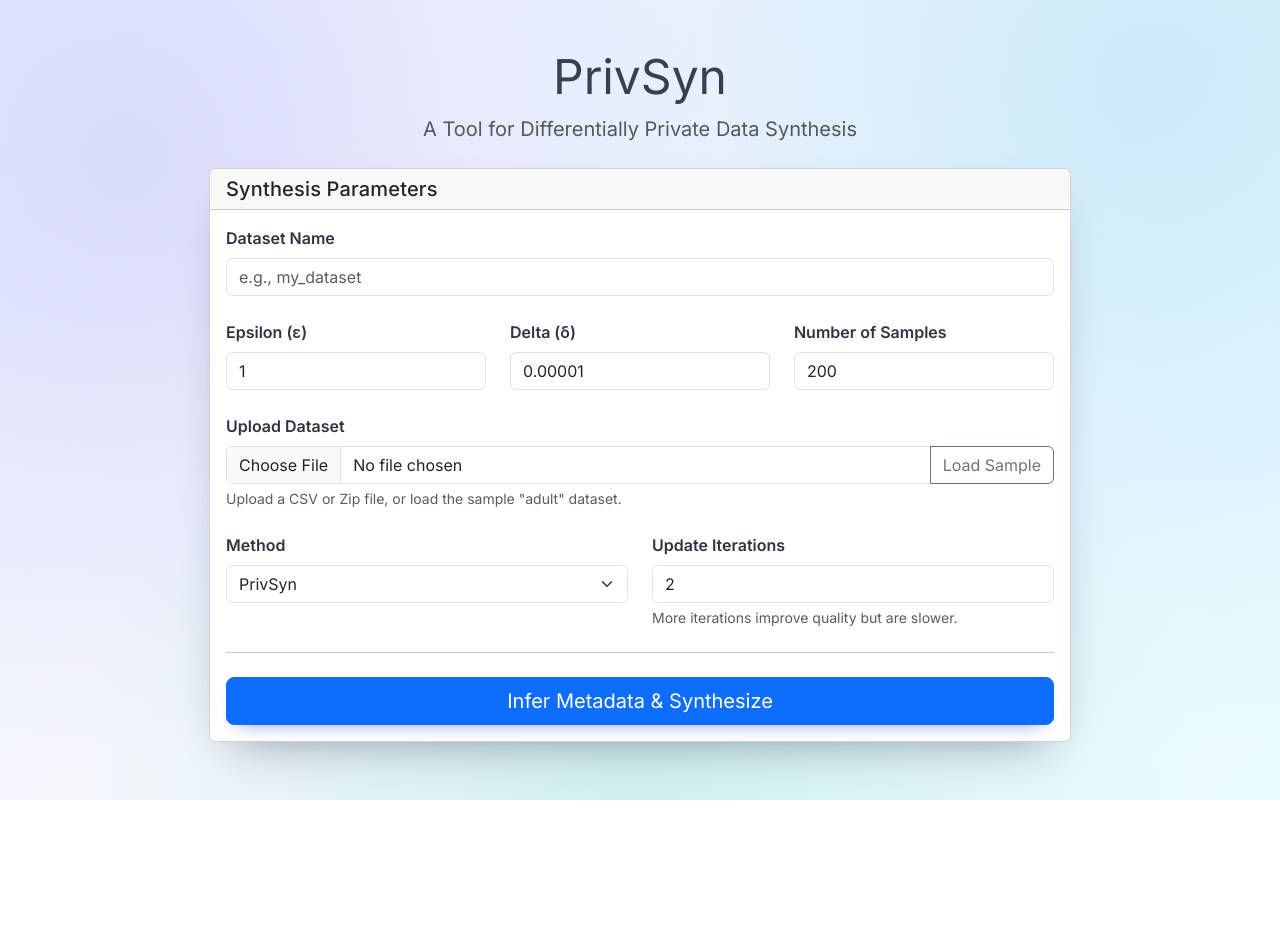
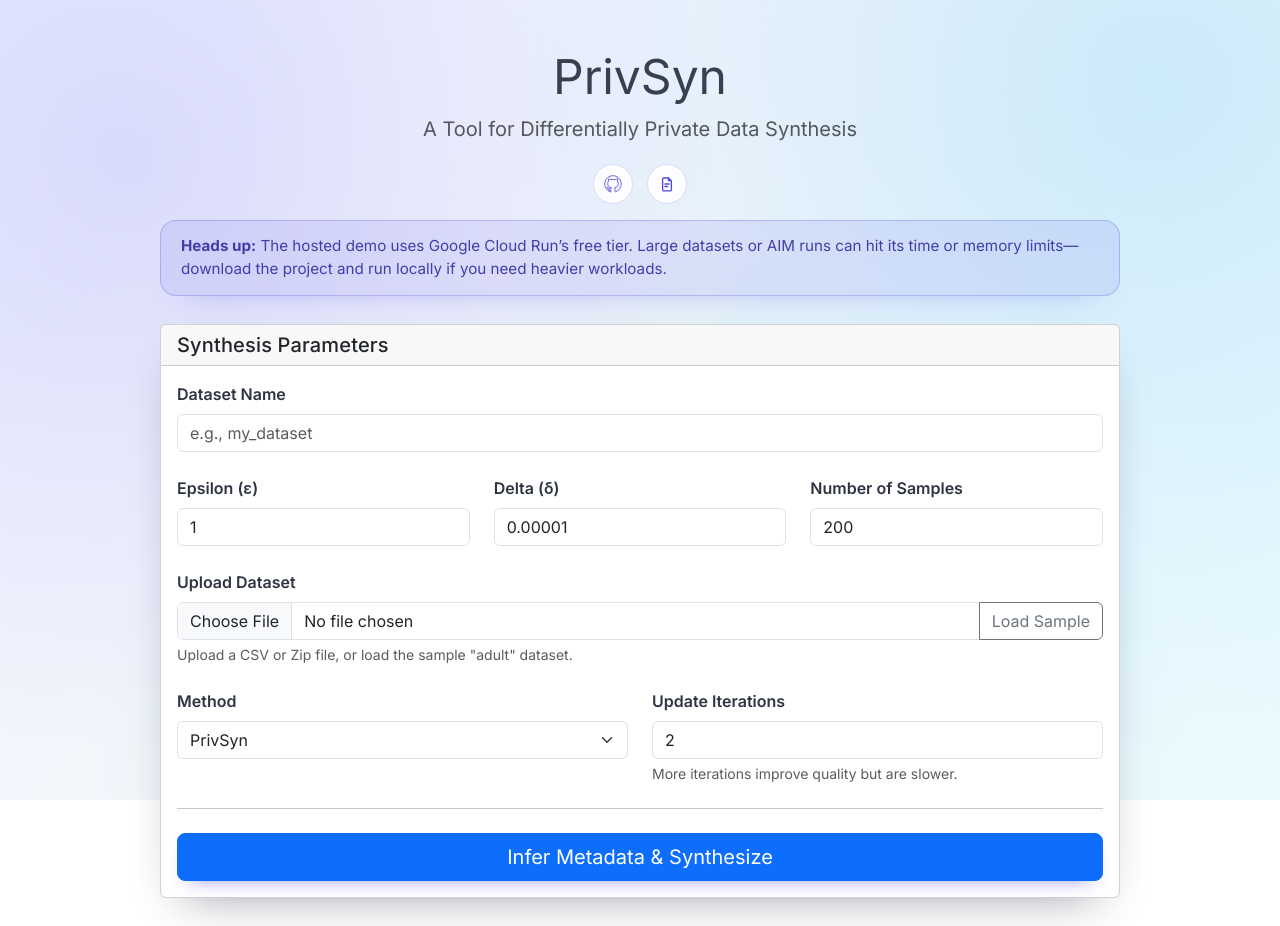
Before and after one commit to vvv214/privsyn-tabular, a React (Vite) app in the folder frontend/: page / in a window 1280 px wide. Before the commit the page ends 800 px from the top, so only its background shows below. Built offline with nearby package versions, Linux system fonts and the light colour scheme; no server answers.

Commit message:
open source this project and updated ui a bit

```diff
--- a/frontend/src/App.jsx
+++ b/frontend/src/App.jsx
@@ -184,7 +184,7 @@
       const response = await axios.post(`${API_URL}/confirm_synthesis`, data, {
         headers: { 'Content-Type': 'multipart/form-data' },
       });
-      const { message: msg, dataset_name: name, session_id: newSessionId } = response.data;
+      const { message: msg, session_id: newSessionId } = response.data;
       setMessage(msg);
       setSessionId(newSessionId);
       setIsEvaluating(false);
@@ -312,10 +312,70 @@
   return (
     <main className="app-container container-fluid">
       <div className="mx-auto" style={{ maxWidth: 960 }}>
-        <header className="text-center mb-4">
-          <h1 className="display-5">PrivSyn</h1>
-          <p className="lead text-muted">A Tool for Differentially Private Data Synthesis</p>
+        <header className="app-header text-center mb-4">
+          <div className="header-title">
+            <h1 className="display-5">PrivSyn</h1>
+            <p className="lead text-muted">A Tool for Differentially Private Data Synthesis</p>
+          </div>
+          <div className="external-links" role="navigation" aria-label="PrivSyn resources">
+            <a
+              className="external-link"
+              href="https://github.com/vvv214/privsyn-tabular"
+              target="_blank"
+              rel="noreferrer"
+              aria-label="View the project on GitHub"
+              title="GitHub"
+            >
+              <span className="visually-hidden">GitHub</span>
+              <svg viewBox="0 0 24 24" aria-hidden="true">
+                <path d="M12 2a10 10 0 0 0-3.16 19.48c.5.09.68-.22.68-.48v-1.68c-2.78.6-3.37-1.34-3.37-1.34-.46-1.15-1.12-1.46-1.12-1.46-.92-.63.07-.62.07-.62 1.02.07 1.56 1.06 1.56 1.06.9 1.54 2.36 1.1 2.94.84a2.13 2.13 0 0 1 .63-1.34c-2.22-.25-4.56-1.11-4.56-4.94A3.88 3.88 0 0 1 6.7 8.44a3.6 3.6 0 0 1 .1-2.64s.84-.27 2.75 1.02a9.53 9.53 0 0 1 5 0c1.9-1.29 2.75-1.02 2.75-1.02.37.93.38 1.99.03 2.93a3.87 3.87 0 0 1 1.03 2.68c0 3.84-2.34 4.68-4.57 4.93.36.31.69.92.69 1.86v2.76c0 .27.18.58.69.48A10 10 0 0 0 12 2" />
+              </svg>
+            </a>
+            <a
+              className="external-link"
+              href="https://docs.privsyn.com"
+              target="_blank"
+              rel="noreferrer"
+              aria-label="Open the documentation site"
+              title="Documentation"
+            >
+              <span className="visually-hidden">Documentation</span>
+              <svg viewBox="0 0 24 24" aria-hidden="true">
+                <path
+                  d="M8.25 4.75h5.5l3.5 3.5v10.5a1.5 1.5 0 0 1-1.5 1.5H8.25a1.5 1.5 0 0 1-1.5-1.5V6.25a1.5 1.5 0 0 1 1.5-1.5z"
+                  stroke="currentColor"
+                  strokeLinecap="round"
+                  strokeLinejoin="round"
+                  strokeWidth="1.6"
+                  fill="none"
+                />
+                <path
+                  d="M13.75 4.75v3.25h3.25"
+                  stroke="currentColor"
+                  strokeLinecap="round"
+                  strokeLinejoin="round"
+                  strokeWidth="1.6"
+                  fill="none"
+                />
+                <path
+                  d="M9.5 12h5" stroke="currentColor" strokeLinecap="round" strokeWidth="1.6" fill="none" />
+                <path
+                  d="M9.5 15h3.25"
+                  stroke="currentColor"
+                  strokeLinecap="round"
+                  strokeWidth="1.6"
+                  fill="none"
+                />
+              </svg>
+            </a>
+          </div>
         </header>
+
+        {currentPage !== 'result' && (
+          <section className="cloud-run-banner" role="note">
+            <strong>Heads up:</strong> The hosted demo uses Google Cloud Run’s free tier. Large datasets or AIM runs can hit its time or memory limits—download the project and run locally if you need heavier workloads.
+          </section>
+        )}
 
         {loading && <LoadingOverlay message={message} />}
         {message && !loading && <div className="alert alert-info">{message}</div>}
--- a/frontend/src/components/CategoricalEditor.jsx
+++ b/frontend/src/components/CategoricalEditor.jsx
@@ -57,8 +57,6 @@
     });
     return Array.from(selectedSet).filter((val) => availableCategories.includes(val));
   }, [custom, selected, availableCategories]);
-
-  const clearHelper = () => setHelperMessage(null);
 
   const handleAddCategory = () => {
     const trimmed = newCategory.trim();
--- a/frontend/src/index.css
+++ b/frontend/src/index.css
@@ -182,3 +182,62 @@
 .text-muted {
   color: var(--muted-text) !important;
 }
+
+.app-header .external-links {
+  display: flex;
+  justify-content: center;
+  align-items: center;
+  gap: 0.875rem;
+  margin-top: 1.25rem;
+}
+
+.external-links .external-link {
+  display: inline-flex;
+  align-items: center;
+  justify-content: center;
+  width: 2.5rem;
+  height: 2.5rem;
+  border-radius: 999px;
+  border: 1px solid rgba(79, 70, 229, 0.18);
+  background: rgba(255, 255, 255, 0.88);
+  color: var(--primary-color);
+  box-shadow: 0 16px 28px -24px rgba(79, 70, 229, 0.7);
+  transition:
+    transform 160ms ease,
+    box-shadow 160ms ease,
+    border-color 160ms ease,
+    color 160ms ease;
+}
+
+.external-links .external-link svg {
+  width: 20px;
+  height: 20px;
+  fill: none;
+  stroke: currentColor;
+}
+
+.external-links .external-link:hover,
+.external-links .external-link:focus-visible {
+  transform: translateY(-2px);
+  box-shadow: 0 26px 38px -24px rgba(79, 70, 229, 0.85);
+  border-color: rgba(79, 70, 229, 0.48);
+  color: var(--primary-dark);
+}
+
+.external-links .external-link:focus-visible {
+  outline: 3px solid rgba(79, 70, 229, 0.28);
+  outline-offset: 3px;
+}
+
+.cloud-run-banner {
+  margin: -0.5rem 0 1.75rem;
+  padding: 0.9rem 1.25rem;
+  width: 100%;
+  background: rgba(79, 70, 229, 0.1);
+  border: 1px solid rgba(79, 70, 229, 0.28);
+  border-radius: 1rem;
+  color: rgba(55, 48, 163, 0.92);
+  font-size: 0.95rem;
+  line-height: 1.5;
+  box-shadow: 0 18px 32px -28px rgba(79, 70, 229, 0.55);
+}
```
Also changed, not shown: 6 other files (tests, documents, lock files or other folders).
